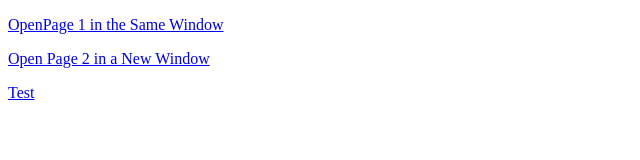
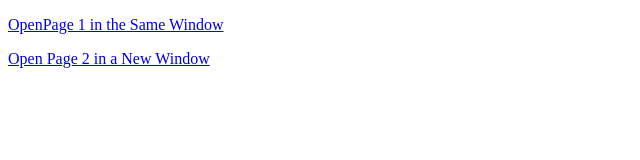
Before and after one commit to 11222103/11222103.github.io, a plain HTML site: page index.html in a window 1280 px wide. Shown: the full height of the page, 0-640 px from the left. Drawn offline with Linux system fonts and the light colour scheme.

Commit message:
Add files via upload

```diff
--- a/index.html
+++ b/index.html
@@ -11,7 +11,5 @@
 
 <p><a href="https://www.bing.com/search?q=%E7%B6%B2%E8%B7%AF%E5%AD%B8%E5%93%A1&form=ANNTH1&refig=D4453747273D4E38B59ED67F7CF18914&pc=NMTS&ntref=1" target="_blank">Open Page 2 in a New Window</a></p>
 
-<p><a href="test.html" target="_self">Test</a></p>
-
 </body>
 </html>
```
